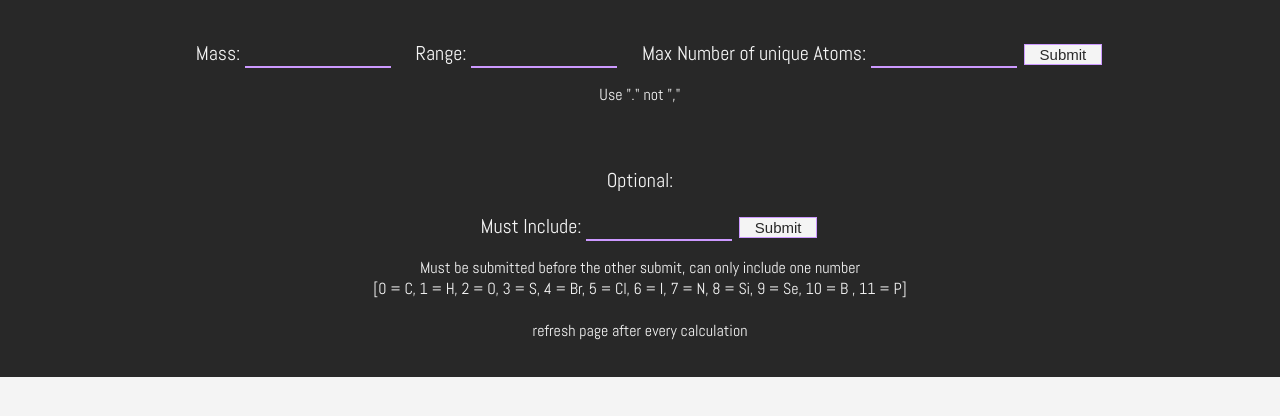
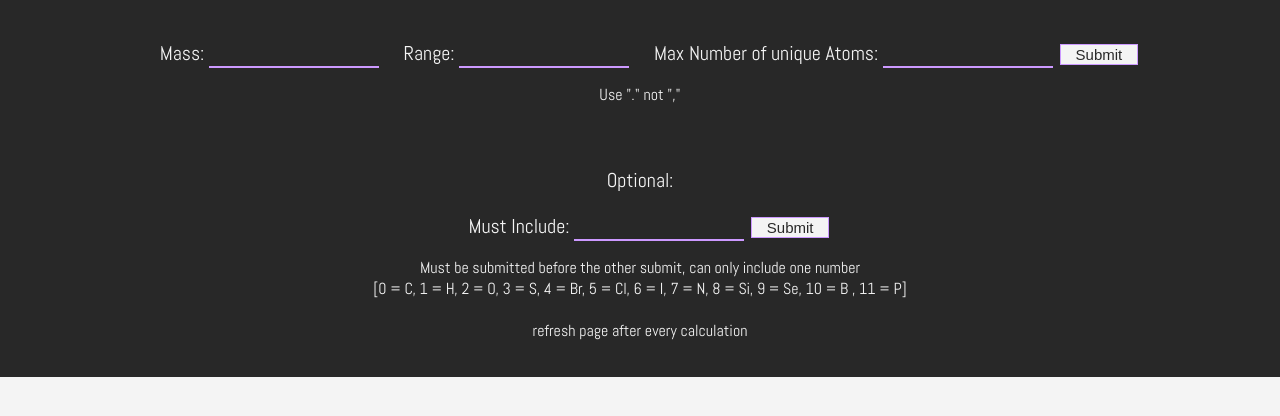
Before and after one commit to Simone-Dr/IsotopMass, a plain HTML site: page index.html in a window 1280 px wide. Drawn offline with Linux system fonts and the light colour scheme.

Commit message:
width of input

```diff
--- a/styles.css
+++ b/styles.css
@@ -59,7 +59,7 @@ input {
 	border-bottom: 2px solid #CC99FF;
 	background: rgb(40,40,40) ;
 	color: #F4F4F4;
-	width: 12%;
+	width: 14%;
 }
 
 .small{
```
